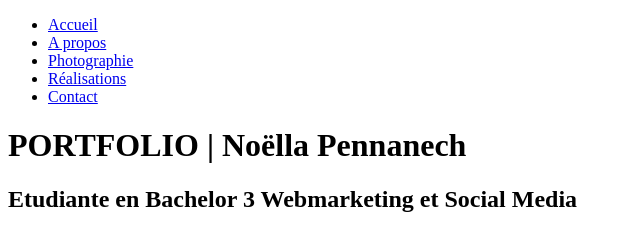
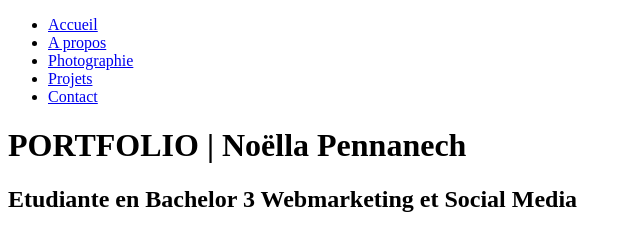
Before and after one commit to NoellaMDS/mds-frontend-2020, a plain HTML site: page mds-frontend-2020/index.html in a window 1280 px wide. Shown: the top 230 px of the page, 0-640 px from the left. Drawn offline with Linux system fonts and the light colour scheme; files whose address does not match are found by name.

Commit message:
Add files via upload

```diff
--- a/mds-frontend-2020/index.html
+++ b/mds-frontend-2020/index.html
@@ -12,7 +12,7 @@
             <li><a href="Accueil">Accueil</a></li>
             <li><a href="A propos">A propos</a></li>
             <li><a href="Photographie">Photographie</a></li>
-            <li><a href="Réalisations">Réalisations</a></li>
+            <li><a href="Réalisations">Projets</a></li>
             <li><a href="Contact">Contact</a></li>
         </ul>
     </nav>
```
